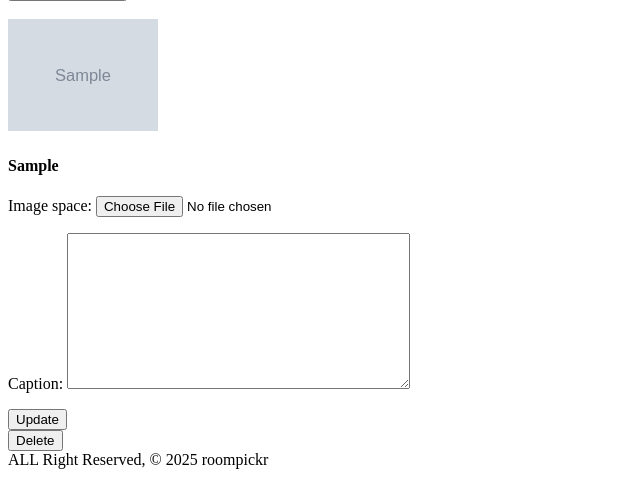
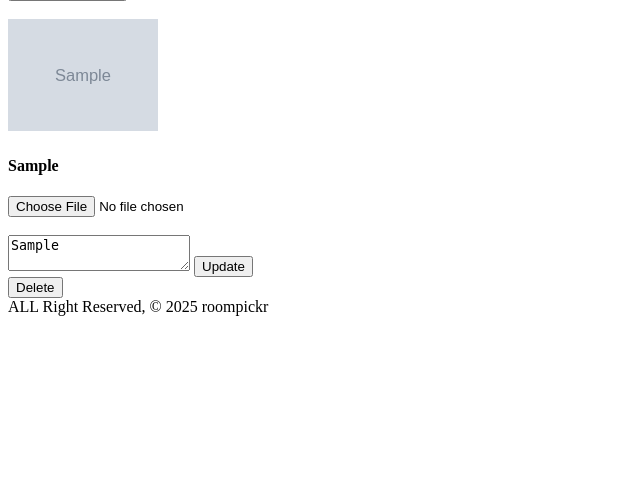
Before and after one commit to Fatema-Abdulla/RoomPickr, a Django app: page /spaces/1/detail/ in a window 1280 px wide. Shown: the part 978-1455 px from the top of the page, without its empty margins (0-640 px from the left). After the commit the page ends 1294 px from the top, so only its background shows below. Run offline with Django 5.2, Linux system fonts and the light colour scheme; a user stored in the database is signed in; tables that the repository leaves empty hold one stand-in row (values such as "Sample post"); grey boxes marked "Sample" are stand-in pictures.

Commit message:
change way to update the image in detail space

```diff
--- a/roompickr/main_app/templates/spaces/detail.html
+++ b/roompickr/main_app/templates/spaces/detail.html
@@ -52,7 +52,9 @@
       method="post"
       enctype="multipart/form-data"
     >
-      {% csrf_token %} {{ image_form.as_p }}
+      {% csrf_token %}
+      <input type="file" name="image_space" accept="image/*"/><br /><br/>
+      <textarea name="caption">{{ image.caption}}</textarea>
       <input type="submit" value="Update" />
     </form>
   </div>
```
Also changed, not shown: roompickr/main_app/static/uploads/bannners.png (added).
